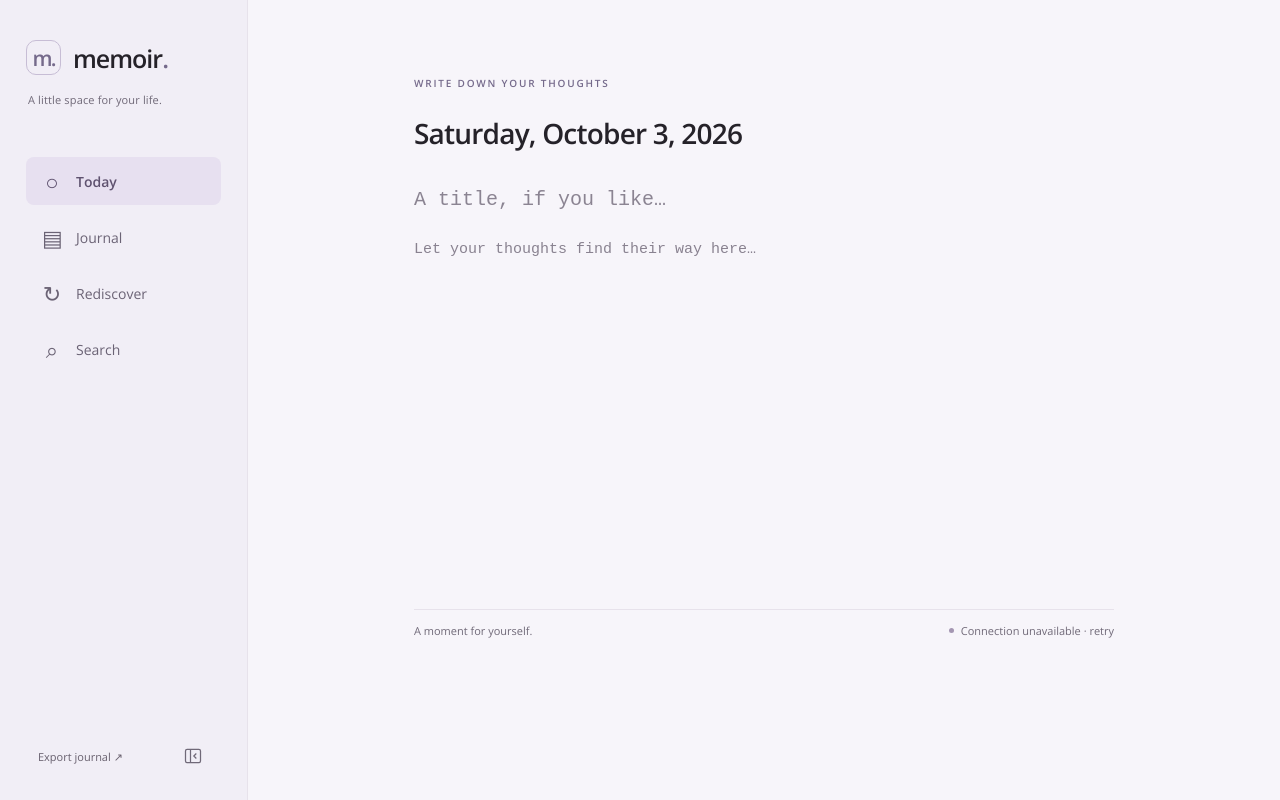
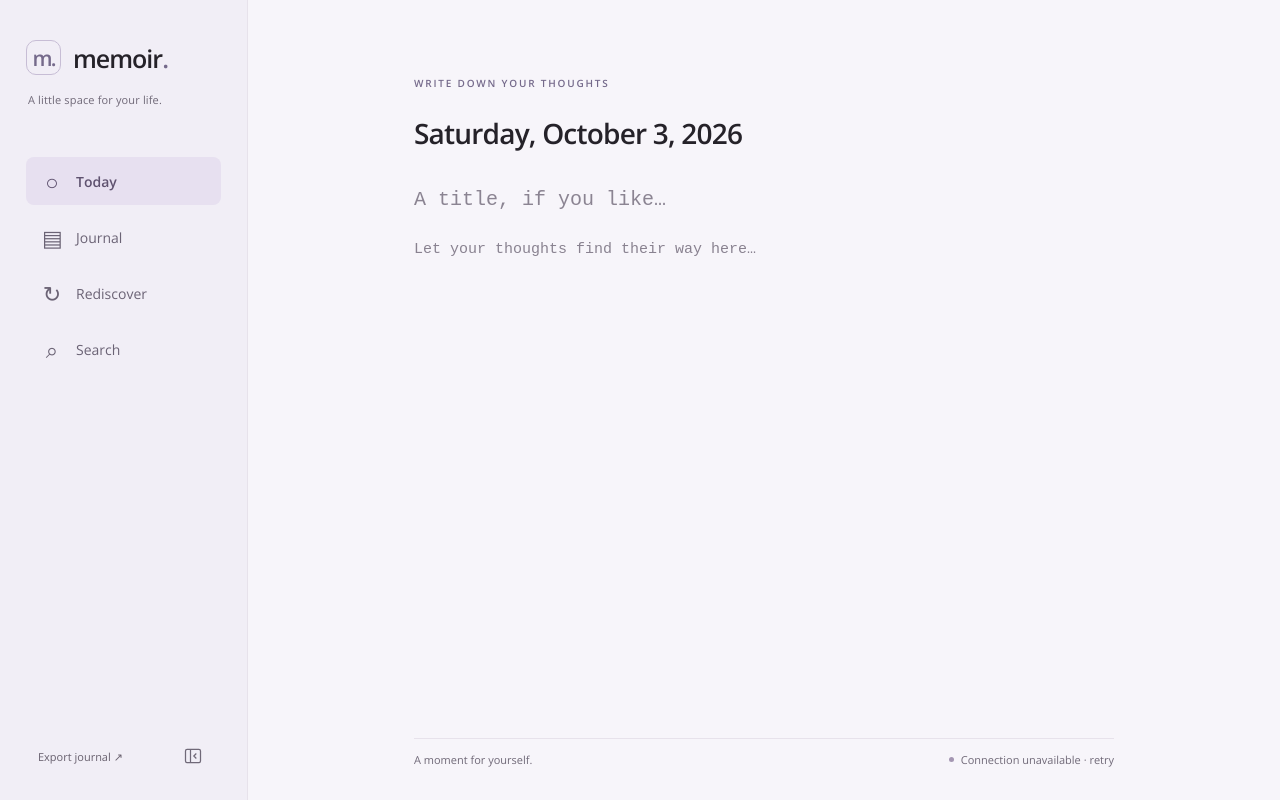
Before and after one commit to venkxycodes/memoir, a React (Vite) app in the folder frontend/: page / in a window 1280 px wide. Built offline with nearby package versions, Linux system fonts and the light colour scheme; no server answers; a web font is replaced by a local one.

Commit message:
fix: align editor footer with sidebar export

```diff
--- a/frontend/src/styles/global.css
+++ b/frontend/src/styles/global.css
@@ -221,6 +221,11 @@ button:hover {
 .collection {
   width: min(100%, 700px);
 }
+.editor {
+  flex: 1;
+  display: flex;
+  flex-direction: column;
+}
 .page-topline {
   display: flex;
   justify-content: space-between;
@@ -294,8 +299,18 @@ h2 {
   align-items: center;
   justify-content: space-between;
   gap: 16px;
-  margin-top: 12px;
+  margin-top: auto;
   padding-top: 8px;
+}
+@media (min-width: 721px) {
+  .main-content:has(.editor) {
+    padding-bottom: 28px;
+  }
+}
+@media (min-width: 721px) and (max-width: 1000px) {
+  .main-content:has(.editor) {
+    padding-bottom: 30px;
+  }
 }
 .quiet-note {
   font-size: 11px;
```
